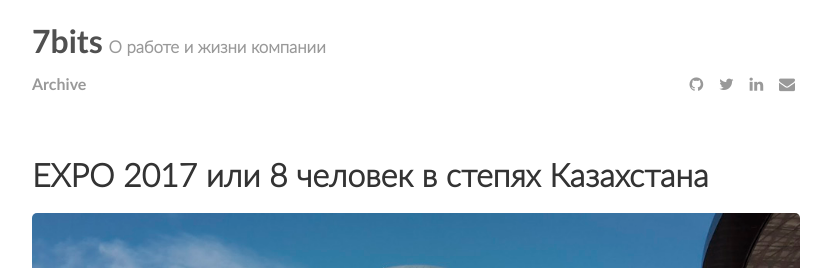
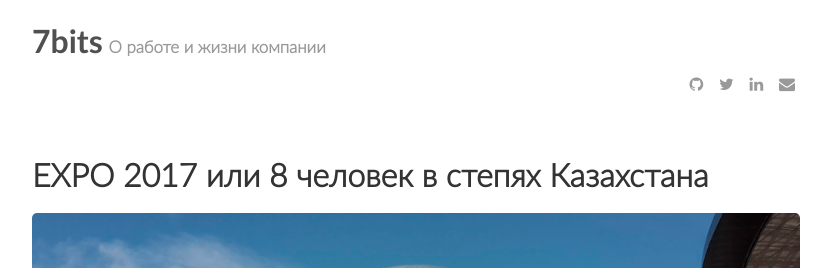
Before and after one commit to 7bits/7bits.github.io, a Jekyll site: the page built from index.html, in a window 1280 px wide and 900 px high. Shown: the top 268 px of the window, without its empty margins (224-1055 px from the left). Built offline with Jekyll 4.4.1, drawn with Linux system fonts in a browser that asks for light colours; nearby versions of some CDN libraries; the list of posts is cut into pages by our own code.

Commit message:
Update settings.yml

```diff
--- a/_data/settings.yml
+++ b/_data/settings.yml
@@ -11,7 +11,6 @@ disqus:
 google-ID:
 
 menu:
-- {name: 'Archive', url: 'writing.html'}
 
 social:
 - {icon: 'github', link: 'https://github.com/7bits'}
```
